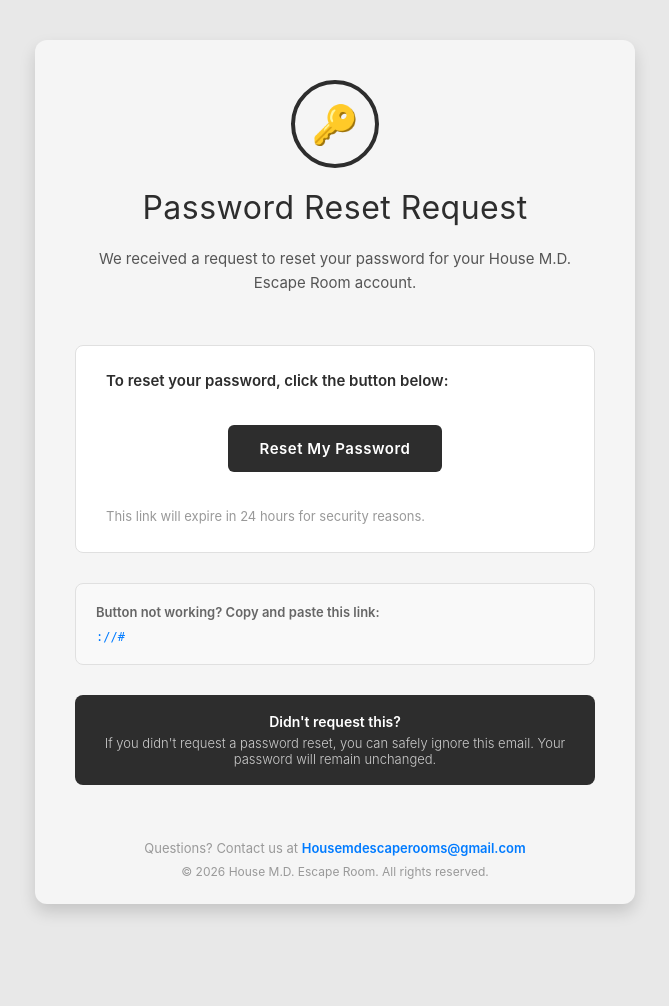
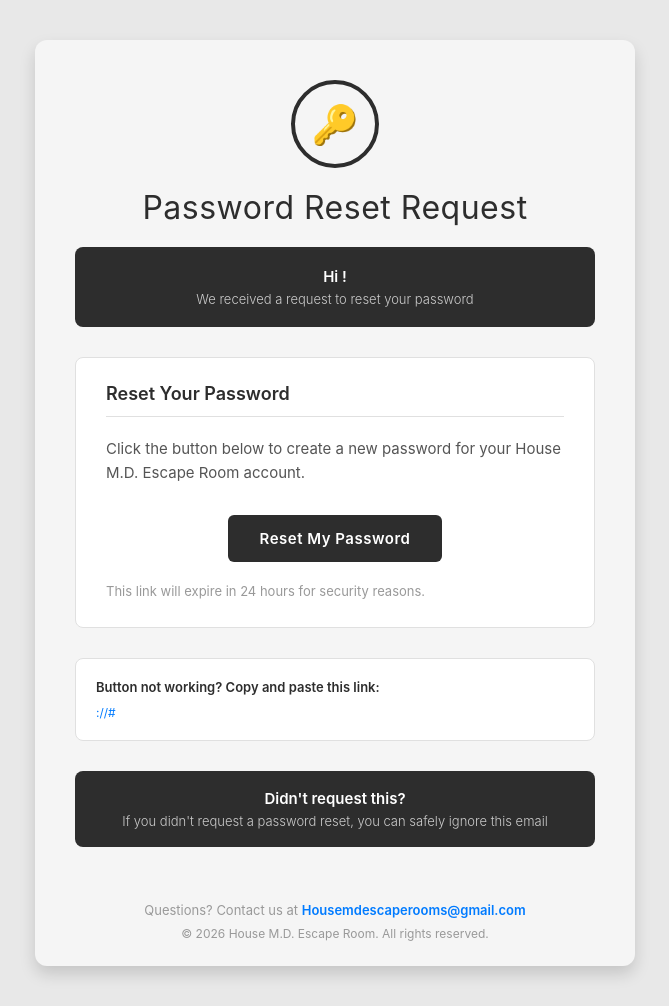
Before and after one commit to Richardbrown85/housemd_escape_room_project, a Django app: template housemd_escape_room/templates/registration/password_reset_email.html in a window 1280 px wide. Shown: the whole page, without its empty margins (305-974 px from the left). Before the commit the page ends 915 px from the top, so only its background shows below. Run offline with Django 4.2, Linux system fonts and the light colour scheme; the template is opened without the code that fills it, so the values that code supplies are empty.

Commit message:
Update password reset email to match booking confirmation style

```diff
--- a/housemd_escape_room/templates/registration/password_reset_email.html
+++ b/housemd_escape_room/templates/registration/password_reset_email.html
@@ -31,28 +31,42 @@
                         </td>
                     </tr>
 
-                    <!-- Message -->
+                    <!-- Info Banner -->
                     <tr>
                         <td style="padding: 0 40px 30px 40px;">
-                            <p style="color: #555555; font-size: 15px; line-height: 1.6; margin: 0 0 20px 0; text-align: center;">
-                                We received a request to reset your password for your House M.D. Escape Room account.
-                            </p>
+                            <table width="100%" cellpadding="0" cellspacing="0" style="background-color: #2d2d2d; border-radius: 8px;">
+                                <tr>
+                                    <td style="padding: 20px; text-align: center;">
+                                        <p style="color: #ffffff; font-size: 15px; margin: 0 0 5px 0; font-weight: 600;">
+                                            Hi {{ user.get_username }}!
+                                        </p>
+                                        <p style="color: #cccccc; font-size: 13px; margin: 0; font-weight: 300;">
+                                            We received a request to reset your password
+                                        </p>
+                                    </td>
+                                </tr>
+                            </table>
                         </td>
                     </tr>
 
-                    <!-- Info Banner -->
+                    <!-- Reset Instructions Card -->
                     <tr>
                         <td style="padding: 0 40px 30px 40px;">
                             <table width="100%" cellpadding="0" cellspacing="0" style="background-color: #ffffff; border-radius: 8px; border: 1px solid #e0e0e0;">
                                 <tr>
                                     <td style="padding: 25px 30px;">
-                                        <p style="color: #2d2d2d; font-size: 15px; margin: 0 0 15px 0; font-weight: 600;">
-                                            To reset your password, click the button below:
+                                        <h3 style="color: #2d2d2d; font-size: 18px; margin: 0 0 20px 0; font-weight: 600; border-bottom: 1px solid #e0e0e0; padding-bottom: 12px;">
+                                            Reset Your Password
+                                        </h3>
+
+                                        <p style="color: #555555; font-size: 15px; line-height: 1.6; margin: 0 0 20px 0;">
+                                            Click the button below to create a new password for your House M.D. Escape Room account.
                                         </p>
 
+                                        <!-- Reset Button -->
                                         <table width="100%" cellpadding="0" cellspacing="0">
                                             <tr>
-                                                <td align="center" style="padding: 20px 0;">
+                                                <td align="center" style="padding: 10px 0 20px 0;">
                                                     <a href="{{ protocol }}://{{ domain }}{% url 'password_reset_confirm' uidb64=uid token=token %}"
                                                        style="display: inline-block; background-color: #2d2d2d; color: #ffffff;
                                                               padding: 14px 32px; text-decoration: none; border-radius: 6px;
@@ -63,7 +77,7 @@
                                             </tr>
                                         </table>
 
-                                        <p style="color: #999999; font-size: 13px; margin: 15px 0 0 0; line-height: 1.5;">
+                                        <p style="color: #999999; font-size: 13px; margin: 0; line-height: 1.5;">
                                             This link will expire in 24 hours for security reasons.
                                         </p>
                                     </td>
@@ -75,13 +89,13 @@
                     <!-- Alternative Link -->
                     <tr>
                         <td style="padding: 0 40px 30px 40px;">
-                            <table width="100%" cellpadding="0" cellspacing="0" style="background-color: #f9f9f9; border-radius: 8px; border: 1px solid #e0e0e0;">
+                            <table width="100%" cellpadding="0" cellspacing="0" style="background-color: #ffffff; border-radius: 8px; border: 1px solid #e0e0e0;">
                                 <tr>
                                     <td style="padding: 20px;">
-                                        <p style="color: #666666; font-size: 13px; margin: 0 0 10px 0; font-weight: 600;">
+                                        <p style="color: #2d2d2d; font-size: 13px; margin: 0 0 10px 0; font-weight: 600;">
                                             Button not working? Copy and paste this link:
                                         </p>
-                                        <p style="color: #007bff; font-size: 12px; margin: 0; word-break: break-all; font-family: monospace;">
+                                        <p style="color: #007bff; font-size: 12px; margin: 0; word-break: break-all;">
                                             {{ protocol }}://{{ domain }}{% url 'password_reset_confirm' uidb64=uid token=token %}
                                         </p>
                                     </td>
@@ -96,11 +110,11 @@
                             <table width="100%" cellpadding="0" cellspacing="0" style="background-color: #2d2d2d; border-radius: 8px;">
                                 <tr>
                                     <td style="padding: 18px; text-align: center;">
-                                        <p style="color: #ffffff; font-size: 14px; margin: 0 0 5px 0; font-weight: 600;">
+                                        <p style="color: #ffffff; font-size: 15px; margin: 0 0 5px 0; font-weight: 600;">
                                             Didn't request this?
                                         </p>
                                         <p style="color: #cccccc; font-size: 13px; margin: 0; font-weight: 300;">
-                                            If you didn't request a password reset, you can safely ignore this email. Your password will remain unchanged.
+                                            If you didn't request a password reset, you can safely ignore this email
                                         </p>
                                     </td>
                                 </tr>
```
